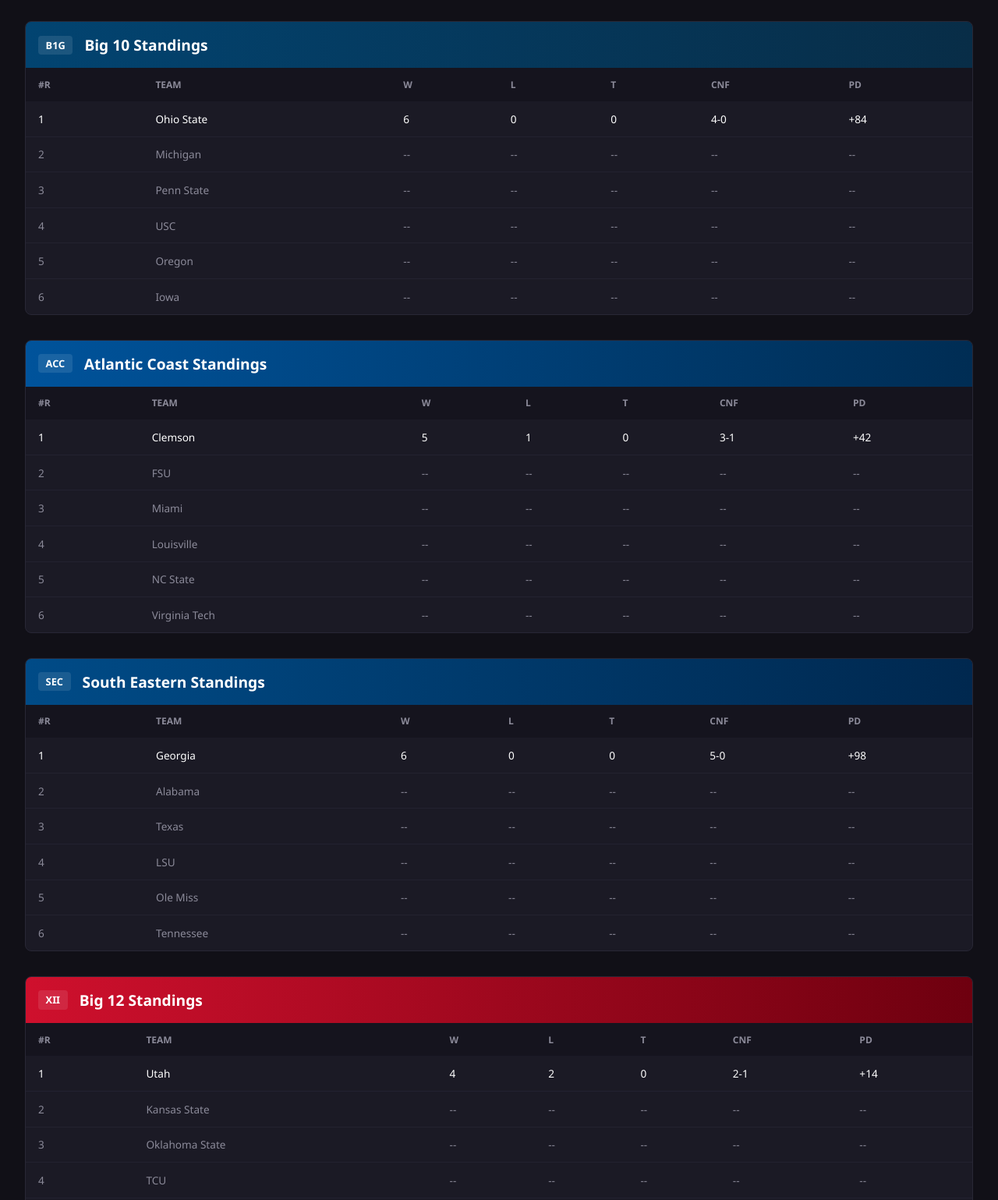
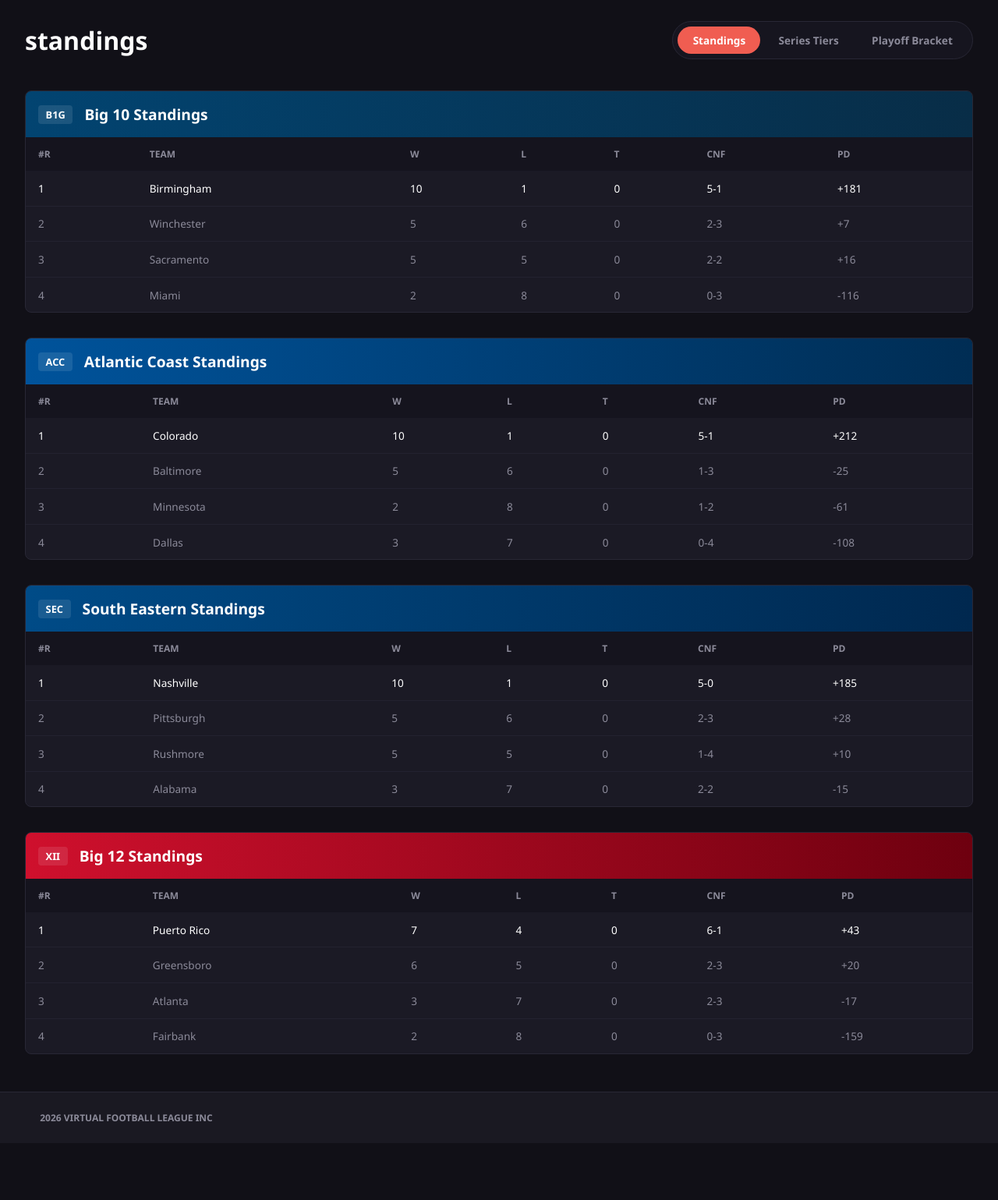
Before and after one commit to Tweaked2024/vfl-rblx, a plain HTML site: page standings.html in a window 1280 px wide. Shown: the part 100-1639 px from the top of the page at 78% size. After the commit the page ends 1566 px from the top, so only its background shows below. Drawn offline with Linux system fonts and the light colour scheme.

Commit message:
Update standings.html

```diff
--- a/standings.html
+++ b/standings.html
@@ -25,6 +25,15 @@
 
         /* Content Container Layout */
         .container { max-width: 1400px; margin: 3rem auto; padding: 0 2rem; width: 100%; flex: 1; }
+
+        /* Sub-Navigation Toggle Header */
+        .page-header { display: flex; justify-content: space-between; align-items: center; margin-bottom: 2.5rem; }
+        .page-title { font-size: 2rem; font-weight: 700; text-transform: lowercase; }
+        .view-toggle-group { display: flex; align-items: center; background-color: #16151f; border: 1px solid var(--border); padding: 6px; border-radius: 30px; gap: 4px; }
+        .toggle-item { display: inline-block; padding: 0.5rem 1.2rem; border-radius: 20px; text-decoration: none; font-size: 0.85rem; font-weight: 700; color: var(--text-muted); transition: all 0.2s ease; }
+        .toggle-item:hover { color: var(--text-main); }
+        .toggle-item.active { background-color: var(--accent); color: white; }
+
         .standings-grid { display: grid; grid-template-columns: repeat(auto-fit, minmax(600px, 1fr)); gap: 2rem; }
 
         /* Conference Card Base Layout */
@@ -65,6 +74,17 @@
     </nav>
 
     <div class="container">
+
+        <!-- Added Page Header with Toggle Buttons matching Image 1 -->
+        <div class="page-header">
+            <h1 class="page-title">standings</h1>
+            <div class="view-toggle-group">
+                <a href="standings.html" class="toggle-item active">Standings</a>
+                <a href="series-tiers.html" class="toggle-item">Series Tiers</a>
+                <a href="playoffs.html" class="toggle-item">Playoff Bracket</a>
+            </div>
+        </div>
+
         <div class="standings-grid">
 
             <!-- Big 10 Block -->
@@ -73,12 +93,10 @@
                 <table>
                     <thead><tr><th>#R</th><th>TEAM</th><th>W</th><th>L</th><th>T</th><th>CNF</th><th>PD</th></tr></thead>
                     <tbody>
-                        <tr class="active-row"><td>1</td><td>Ohio State</td><td>6</td><td>0</td><td>0</td><td>4-0</td><td>+84</td></tr>
-                        <tr><td>2</td><td>Michigan</td><td>--</td><td>--</td><td>--</td><td>--</td><td>--</td></tr>
-                        <tr><td>3</td><td>Penn State</td><td>--</td><td>--</td><td>--</td><td>--</td><td>--</td></tr>
-                        <tr><td>4</td><td>USC</td><td>--</td><td>--</td><td>--</td><td>--</td><td>--</td></tr>
-                        <tr><td>5</td><td>Oregon</td><td>--</td><td>--</td><td>--</td><td>--</td><td>--</td></tr>
-                        <tr><td>6</td><td>Iowa</td><td>--</td><td>--</td><td>--</td><td>--</td><td>--</td></tr>
+                        <tr class="active-row"><td>1</td><td>Birmingham</td><td>10</td><td>1</td><td>0</td><td>5-1</td><td>+181</td></tr>
+                        <tr><td>2</td><td>Winchester</td><td>5</td><td>6</td><td>0</td><td>2-3</td><td>+7</td></tr>
+                        <tr><td>3</td><td>Sacramento</td><td>5</td><td>5</td><td>0</td><td>2-2</td><td>+16</td></tr>
+                        <tr><td>4</td><td>Miami</td><td>2</td><td>8</td><td>0</td><td>0-3</td><td>-116</td></tr>
                     </tbody>
                 </table>
             </div>
@@ -89,12 +107,10 @@
                 <table>
                     <thead><tr><th>#R</th><th>TEAM</th><th>W</th><th>L</th><th>T</th><th>CNF</th><th>PD</th></tr></thead>
                     <tbody>
-                        <tr class="active-row"><td>1</td><td>Clemson</td><td>5</td><td>1</td><td>0</td><td>3-1</td><td>+42</td></tr>
-                        <tr><td>2</td><td>FSU</td><td>--</td><td>--</td><td>--</td><td>--</td><td>--</td></tr>
-                        <tr><td>3</td><td>Miami</td><td>--</td><td>--</td><td>--</td><td>--</td><td>--</td></tr>
-                        <tr><td>4</td><td>Louisville</td><td>--</td><td>--</td><td>--</td><td>--</td><td>--</td></tr>
-                        <tr><td>5</td><td>NC State</td><td>--</td><td>--</td><td>--</td><td>--</td><td>--</td></tr>
-                        <tr><td>6</td><td>Virginia Tech</td><td>--</td><td>--</td><td>--</td><td>--</td><td>--</td></tr>
+                        <tr class="active-row"><td>1</td><td>Colorado</td><td>10</td><td>1</td><td>0</td><td>5-1</td><td>+212</td></tr>
+                        <tr><td>2</td><td>Baltimore</td><td>5</td><td>6</td><td>0</td><td>1-3</td><td>-25</td></tr>
+                        <tr><td>3</td><td>Minnesota</td><td>2</td><td>8</td><td>0</td><td>1-2</td><td>-61</td></tr>
+                        <tr><td>4</td><td>Dallas</td><td>3</td><td>7</td><td>0</td><td>0-4</td><td>-108</td></tr>
                     </tbody>
                 </table>
             </div>
@@ -105,12 +121,10 @@
                 <table>
                     <thead><tr><th>#R</th><th>TEAM</th><th>W</th><th>L</th><th>T</th><th>CNF</th><th>PD</th></tr></thead>
                     <tbody>
-                        <tr class="active-row"><td>1</td><td>Georgia</td><td>6</td><td>0</td><td>0</td><td>5-0</td><td>+98</td></tr>
-                        <tr><td>2</td><td>Alabama</td><td>--</td><td>--</td><td>--</td><td>--</td><td>--</td></tr>
-                        <tr><td>3</td><td>Texas</td><td>--</td><td>--</td><td>--</td><td>--</td><td>--</td></tr>
-                        <tr><td>4</td><td>LSU</td><td>--</td><td>--</td><td>--</td><td>--</td><td>--</td></tr>
-                        <tr><td>5</td><td>Ole Miss</td><td>--</td><td>--</td><td>--</td><td>--</td><td>--</td></tr>
-                        <tr><td>6</td><td>Tennessee</td><td>--</td><td>--</td><td>--</td><td>--</td><td>--</td></tr>
+                        <tr class="active-row"><td>1</td><td>Nashville</td><td>10</td><td>1</td><td>0</td><td>5-0</td><td>+185</td></tr>
+                        <tr><td>2</td><td>Pittsburgh</td><td>5</td><td>6</td><td>0</td><td>2-3</td><td>+28</td></tr>
+                        <tr><td>3</td><td>Rushmore</td><td>5</td><td>5</td><td>0</td><td>1-4</td><td>+10</td></tr>
+                        <tr><td>4</td><td>Alabama</td><td>3</td><td>7</td><td>0</td><td>2-2</td><td>-15</td></tr>
                     </tbody>
                 </table>
             </div>
@@ -121,12 +135,10 @@
                 <table>
                     <thead><tr><th>#R</th><th>TEAM</th><th>W</th><th>L</th><th>T</th><th>CNF</th><th>PD</th></tr></thead>
                     <tbody>
-                        <tr class="active-row"><td>1</td><td>Utah</td><td>4</td><td>2</td><td>0</td><td>2-1</td><td>+14</td></tr>
-                        <tr><td>2</td><td>Kansas State</td><td>--</td><td>--</td><td>--</td><td>--</td><td>--</td></tr>
-                        <tr><td>3</td><td>Oklahoma State</td><td>--</td><td>--</td><td>--</td><td>--</td><td>--</td></tr>
-                        <tr><td>4</td><td>TCU</td><td>--</td><td>--</td><td>--</td><td>--</td><td>--</td></tr>
-                        <tr><td>5</td><td>Arizona</td><td>--</td><td>--</td><td>--</td><td>--</td><td>--</td></tr>
-                        <tr><td>6</td><td>Colorado</td><td>--</td><td>--</td><td>--</td><td>--</td><td>--</td></tr>
+                        <tr class="active-row"><td>1</td><td>Puerto Rico</td><td>7</td><td>4</td><td>0</td><td>6-1</td><td>+43</td></tr>
+                        <tr><td>2</td><td>Greensboro</td><td>6</td><td>5</td><td>0</td><td>2-3</td><td>+20</td></tr>
+                        <tr><td>3</td><td>Atlanta</td><td>3</td><td>7</td><td>0</td><td>2-3</td><td>-17</td></tr>
+                        <tr><td>4</td><td>Fairbank</td><td>2</td><td>8</td><td>0</td><td>0-3</td><td>-159</td></tr>
                     </tbody>
                 </table>
             </div>
```
